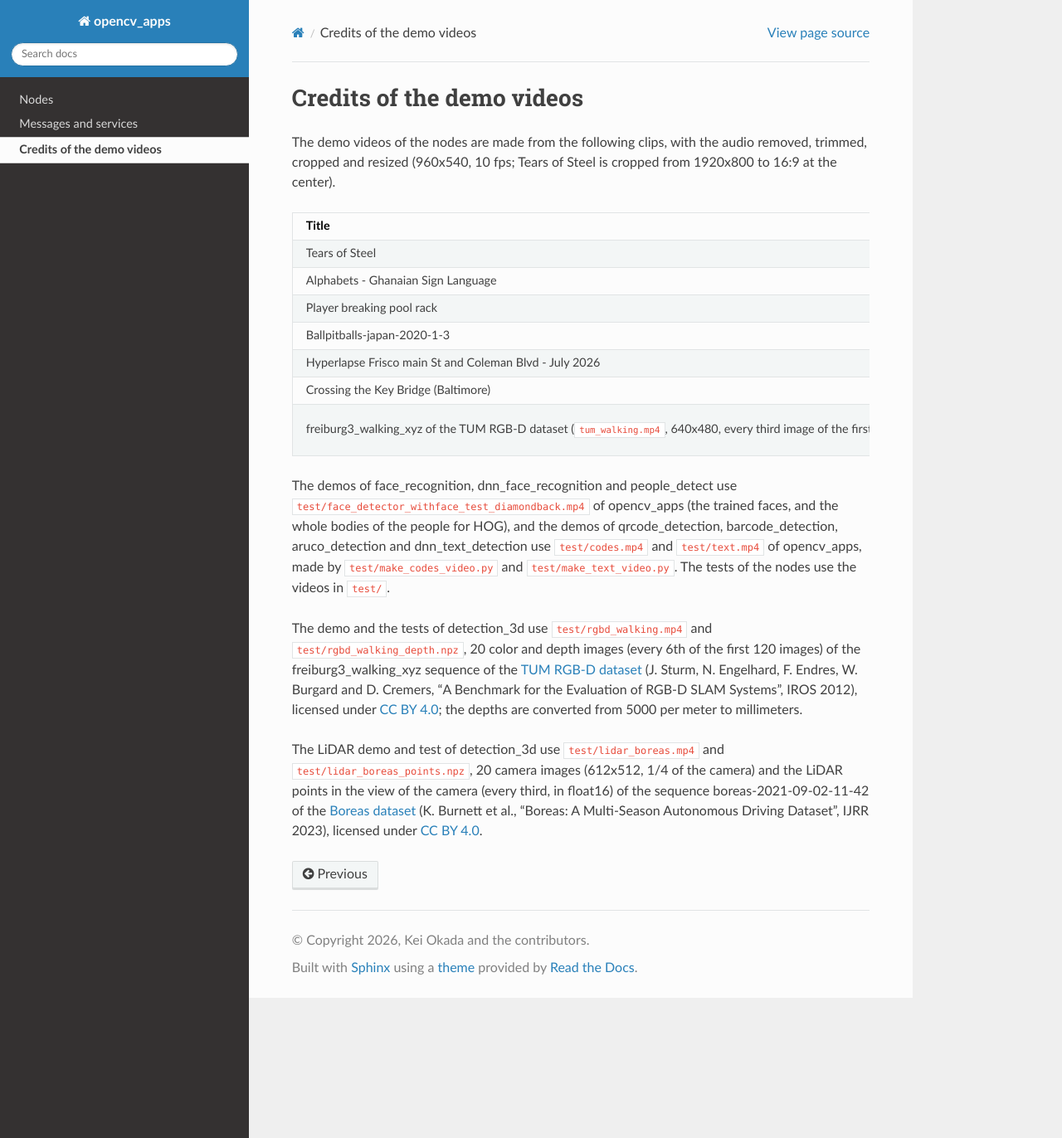
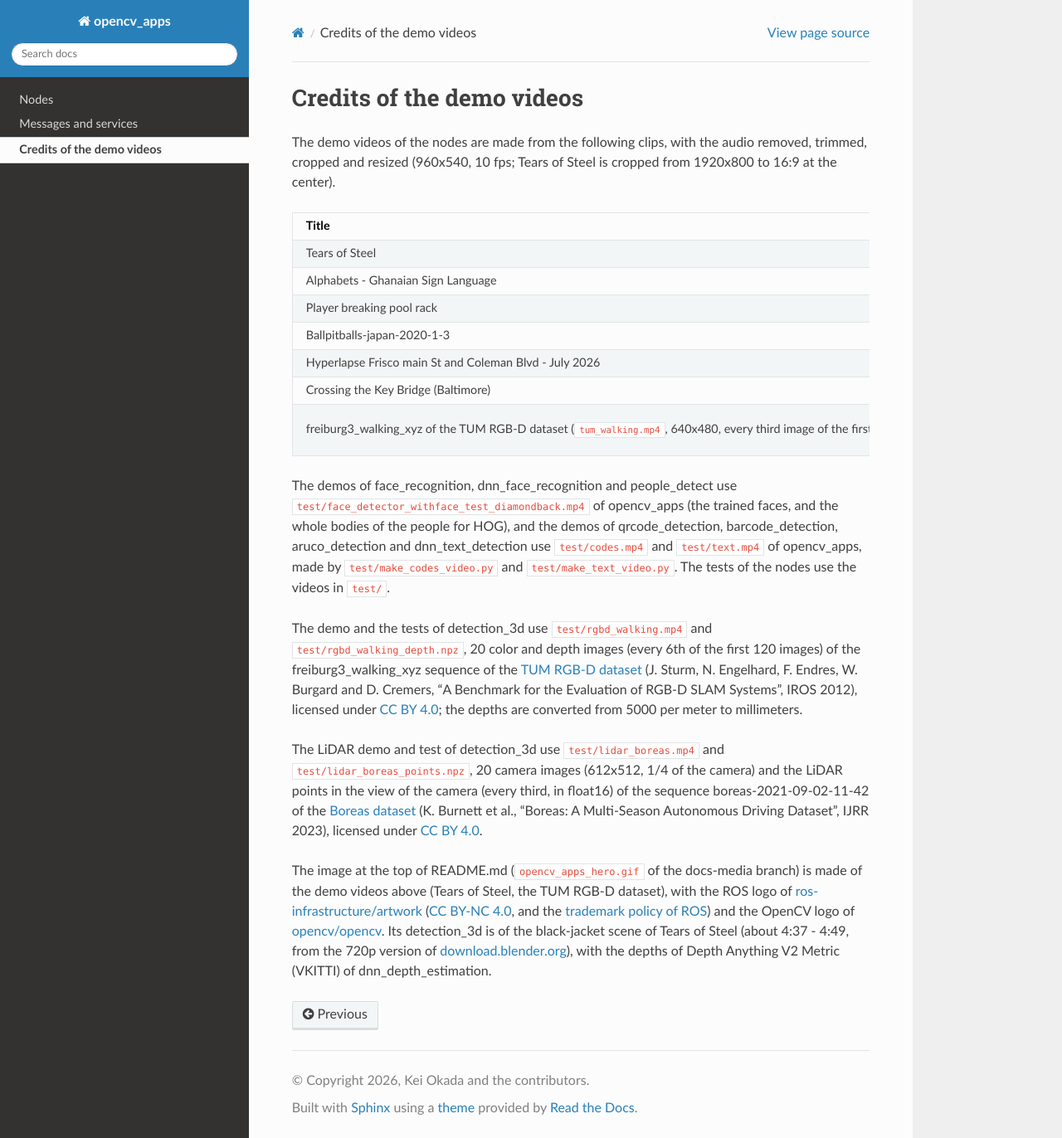
Before and after one commit to ros-perception/opencv_apps, a Sphinx documentation site: the page built from doc/credits.rst, in a window 1280 px wide and 1372 px high. Shown: the whole window at 83% size. Built offline with Sphinx 7.4.7 and the Read the Docs theme 3.1.0, drawn with Linux system fonts in a browser that asks for light colours.

Commit message:
README: the image of what opencv_apps does, at the top
A banner under the badges: the logos of ROS and OpenCV, and the tiles of the
input image and of edge_detection, dnn_image_classification,
dnn_pose_estimation, dnn_tracking, fback_flow and detection_3d (monocular, and
the skeletons), from the demo videos (docs-media opencv_apps_hero.gif). The
credits of the documentation have the logos and the clip of its detection_3d.

Co-Authored-By: Claude Opus 5.5 <noreply@anthropic.com>
Claude-Session: https://claude.ai/code/session_01Xo6jRt2Rcht9sQS6ms6A4p

```diff
--- a/doc/credits.rst
+++ b/doc/credits.rst
@@ -59,3 +59,13 @@ images (612x512, 1/4 of the camera) and the LiDAR points in the view of the came
 sequence boreas-2021-09-02-11-42 of the `Boreas dataset <https://www.boreas.utias.utoronto.ca/>`_ (K. Burnett et al.,
 "Boreas: A Multi-Season Autonomous Driving Dataset", IJRR 2023), licensed under
 `CC BY 4.0 <https://creativecommons.org/licenses/by/4.0/>`_.
+
+The image at the top of README.md (``opencv_apps_hero.gif`` of the docs-media branch) is made of the demo videos above
+(Tears of Steel, the TUM RGB-D dataset), with the ROS logo of
+`ros-infrastructure/artwork <https://github.com/ros-infrastructure/artwork>`_
+(`CC BY-NC 4.0 <https://creativecommons.org/licenses/by-nc/4.0/>`_, and the
+`trademark policy of ROS <https://www.ros.org/blog/media/>`_) and the OpenCV logo of
+`opencv/opencv <https://github.com/opencv/opencv/tree/4.x/doc>`_. Its
+detection_3d is of the black-jacket scene of Tears of Steel (about 4:37 - 4:49, from the 720p version of
+`download.blender.org <https://download.blender.org/demo/movies/ToS/>`_), with the depths of Depth Anything V2 Metric
+(VKITTI) of dnn_depth_estimation.
```
Also changed, not shown: README.md (+2 -0 lines).
